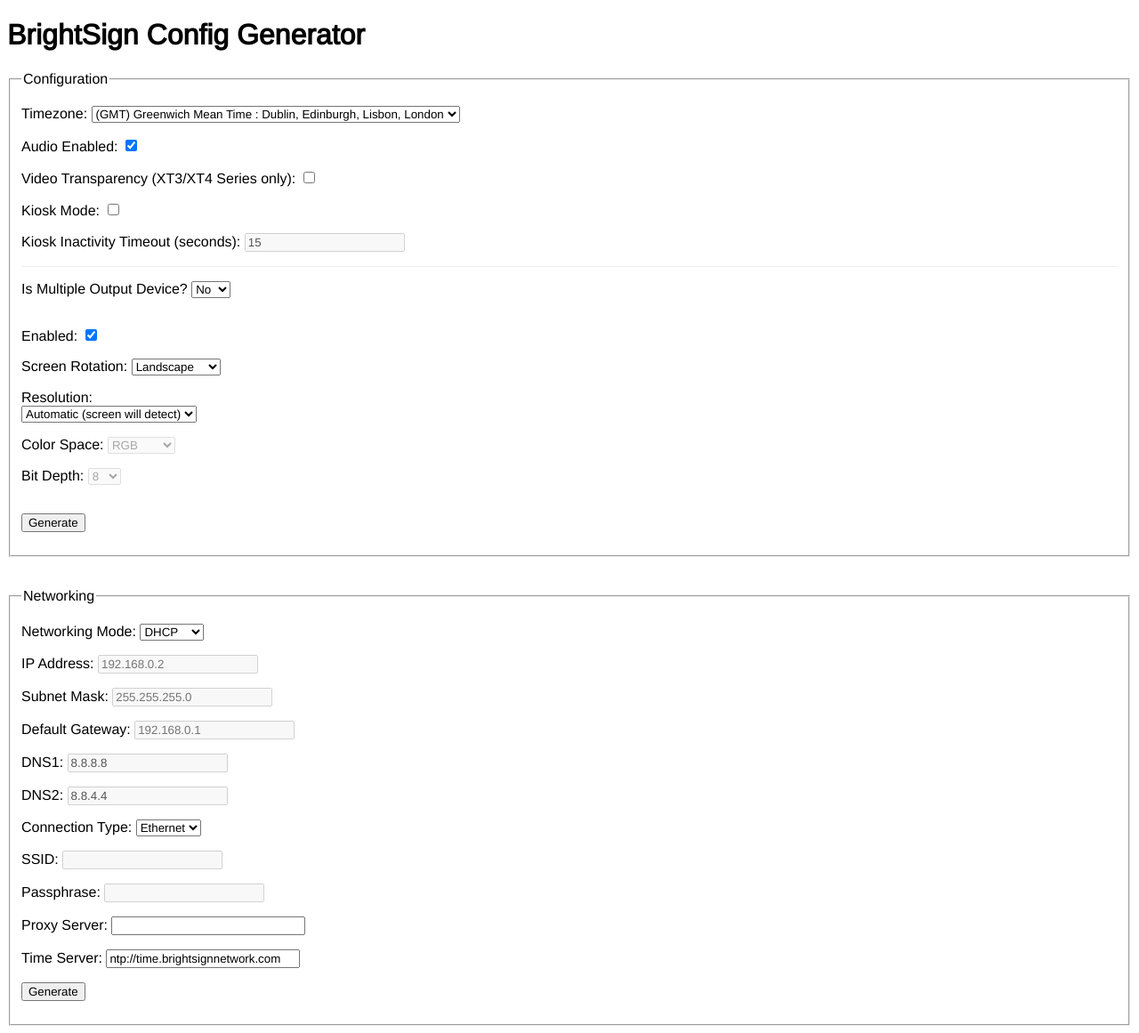
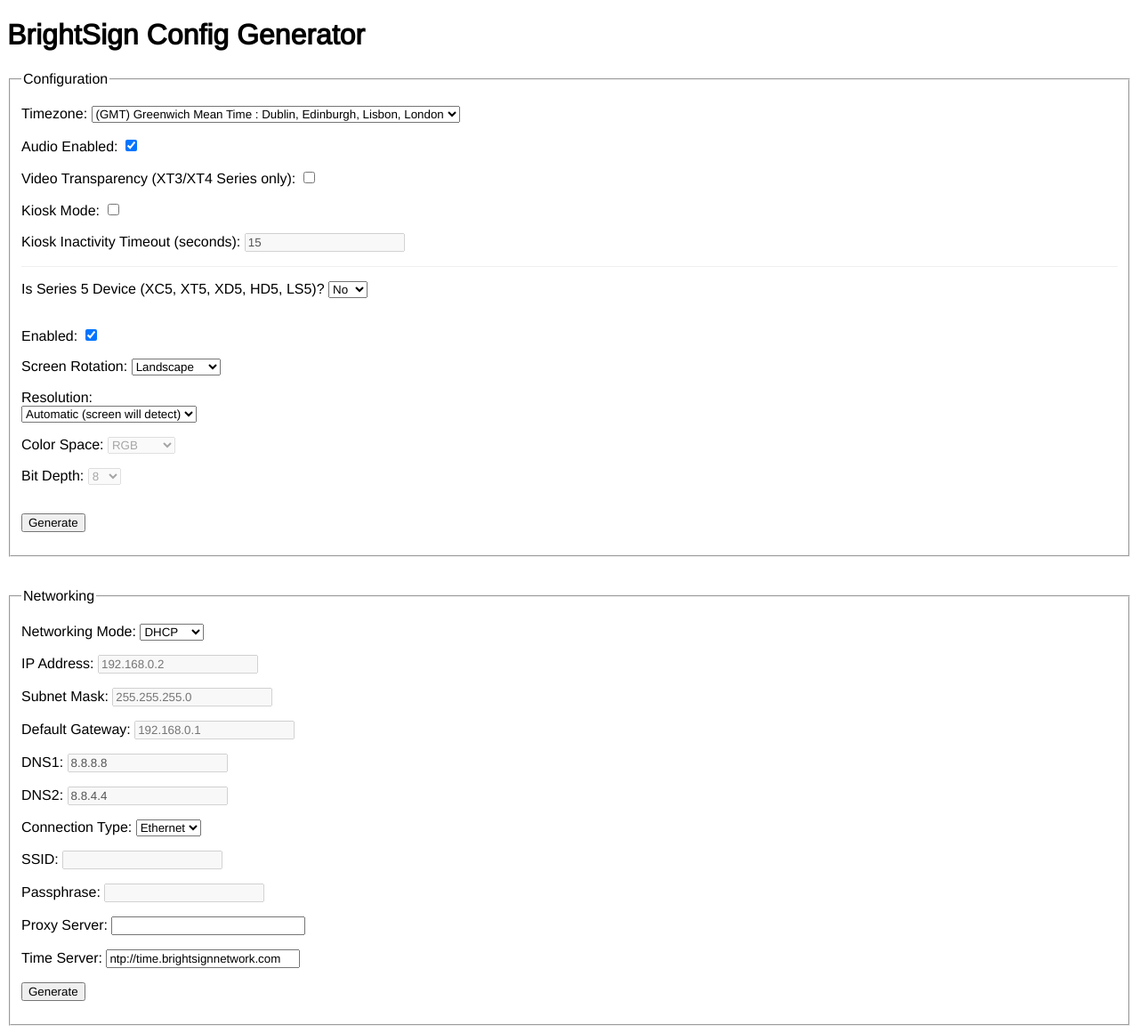
Before and after one commit to signagelive/signagelive.github.io, a Jekyll site: the page BrightSign/index.html, which Jekyll copies as it is, in a window 1280 px wide. Shown: the whole page at 89% size. Built offline with Jekyll 4.4.1, drawn with Linux system fonts in a browser that asks for light colours; nearby versions of some CDN libraries; some of the changed lines change nothing that is shown.

Commit message:
BS S5 output changes

```diff
--- a/BrightSign/index.html
+++ b/BrightSign/index.html
@@ -39,7 +39,7 @@
       </p>
       <hr style="height:1px;border-width:0;color:threedface;background-color:threedface">
       <p>
-        <label>Is Multiple Output Device?</label>
+        <label>Is Series 5 Device (XC5, XT5, XD5, HD5, LS5)?</label>
         <select id="multipleOutputEnabled">
           <option value="No" selected>No</option>
           <option value="Yes">Yes</option>
@@ -50,6 +50,7 @@
         <select id="multipleOutputDevice">
           <option value="XC2055" selected>XC2055</option>
           <option value="XC4055">XC4055</option>
+          <option value="other">Other</option>
         </select>
       </p>
       <div class="flex row">
--- a/BrightSign/js/main.js
+++ b/BrightSign/js/main.js
@@ -322,8 +322,10 @@
 
     if($('#multipleOutputDevice').val() == "XC4055") {
       self.screens = ["HDMI-1", "HDMI-2", "HDMI-3", "HDMI-4", "TypeC-1"];
+    } else if ($('#multipleOutputDevice').val() == "XC2055") {
+      self.screens = ["HDMI-1", "HDMI-2"];
     } else {
-      self.screens = ["HDMI-1", "HDMI-2"];
+      self.screens = ["HDMI-1"];
     }
 
     self.screens.forEach(function (screen, ind) {
@@ -422,7 +424,12 @@
     $('#screen3').show();
     $('#screen4').show();
     $('#screen5').show();
+  } else if ($('#multipleOutputDevice').val() == "XC2055") {
+    $('#screen3').hide();
+    $('#screen4').hide();
+    $('#screen5').hide();
   } else {
+    $('#screen2').hide();
     $('#screen3').hide();
     $('#screen4').hide();
     $('#screen5').hide();
```
